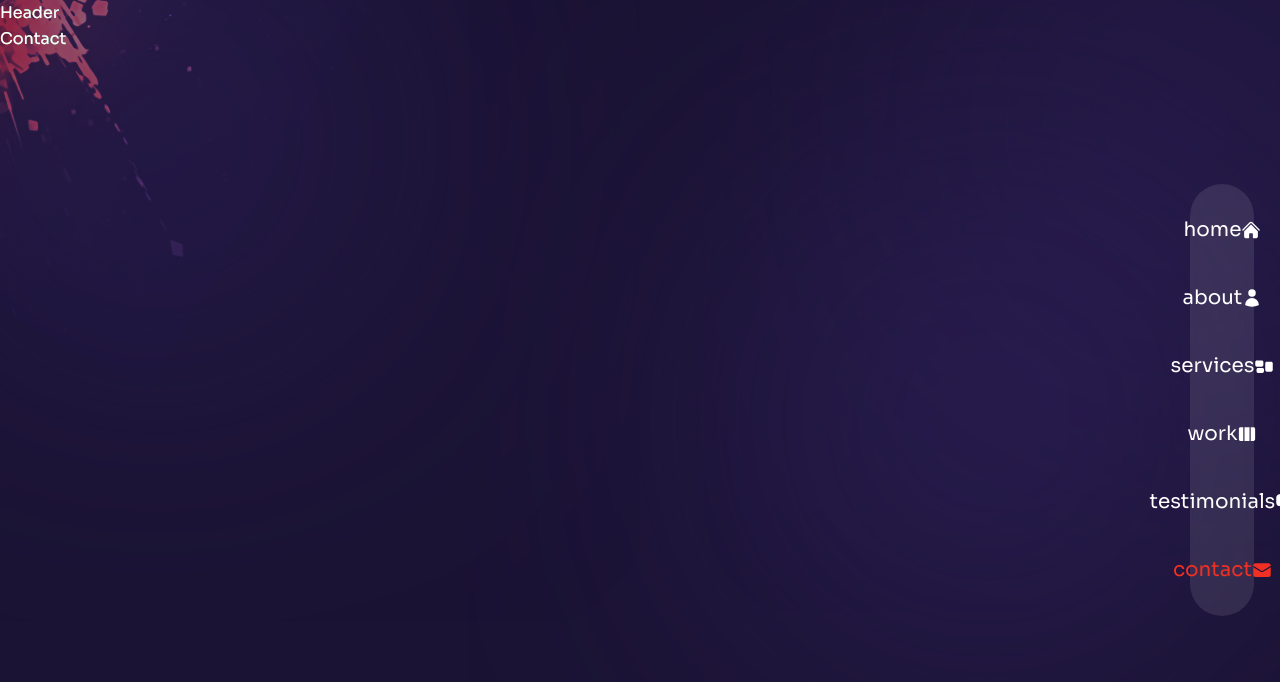
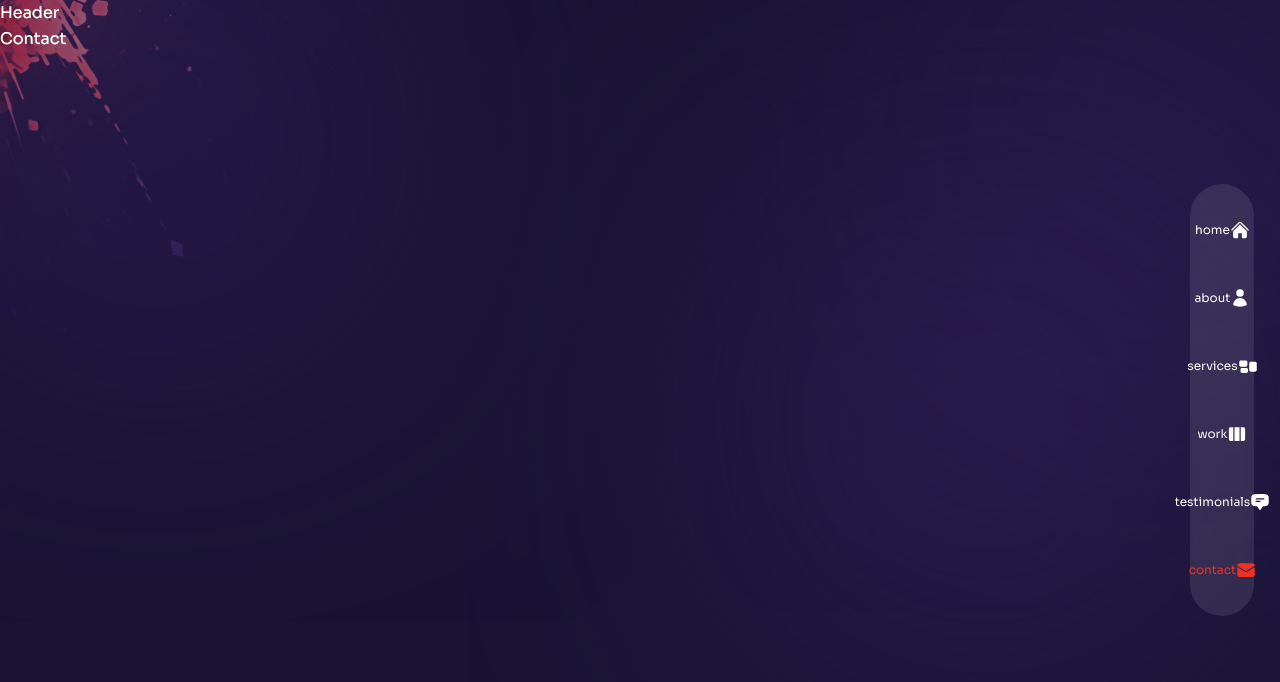
Before and after one commit to erickdc7/react-portfolio-2, a Next.js app: page /contact in a window 1280 px wide. Shown: the top 682 px of the page. Built offline with nearby package versions, Linux system fonts and the light colour scheme.

Commit message:
add name styles

```diff
--- a/components/Nav.js
+++ b/components/Nav.js
@@ -49,7 +49,7 @@ const Nav = () => {
                 key={index}
               >
                 {/* Tooltip */}
-                <div>{link.name}</div>
+                <div className='text-[12px]'>{link.name}</div>
 
                 {/* Icon */}
                 <div>{link.icon}</div>
```
